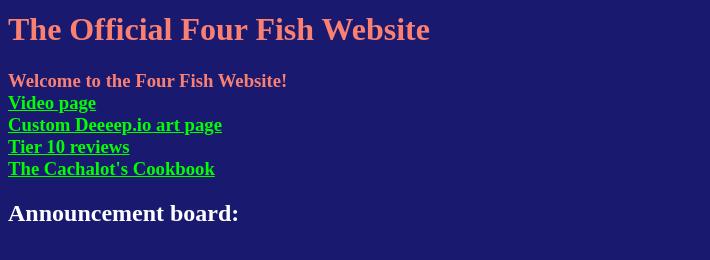
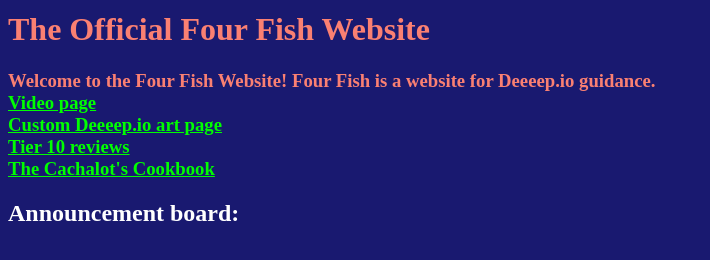
Before and after one commit to FourFish4/Fourfish, a plain HTML site: page index.html in a window 1280 px wide. Shown: the part 372-632 px from the top of the page, without its empty margins (0-710 px from the left). Drawn offline with Linux system fonts and the light colour scheme.

Commit message:
Update index.html

```diff
--- a/index.html
+++ b/index.html
@@ -2,12 +2,13 @@
 <html>
 <body style="background-color: midnightblue;">
 <img src="FFlogo.png" alt="Logo"style="width:350px;height:350px;"><h1 style="color: salmon;">The Official Four Fish Website
-<h3 style="color: salmon;"> Welcome to the Four Fish Website!<br>
+<h3 style="color: salmon;"> Welcome to the Four Fish Website! Four Fish is a website for Deeeep.io guidance.<br>
 
 <a style="color: lime;"href="vids.html"> Video page</a><br>
 <a style="color: lime;"href="custom.html"> Custom Deeeep.io art page</a><br>
 <a style= "color: lime;" href="ten.html"> Tier 10 reviews</a><br>
 <a style="color:lime"href="food.html"> The Cachalot's Cookbook</a><br>
-<h2 style="color: white;"> Announcement board:
+<h2 style="color: white;"> Announcement board:<br>
+<h3 style="color: salmon;"> <br>
 <body>
 </html>
```
